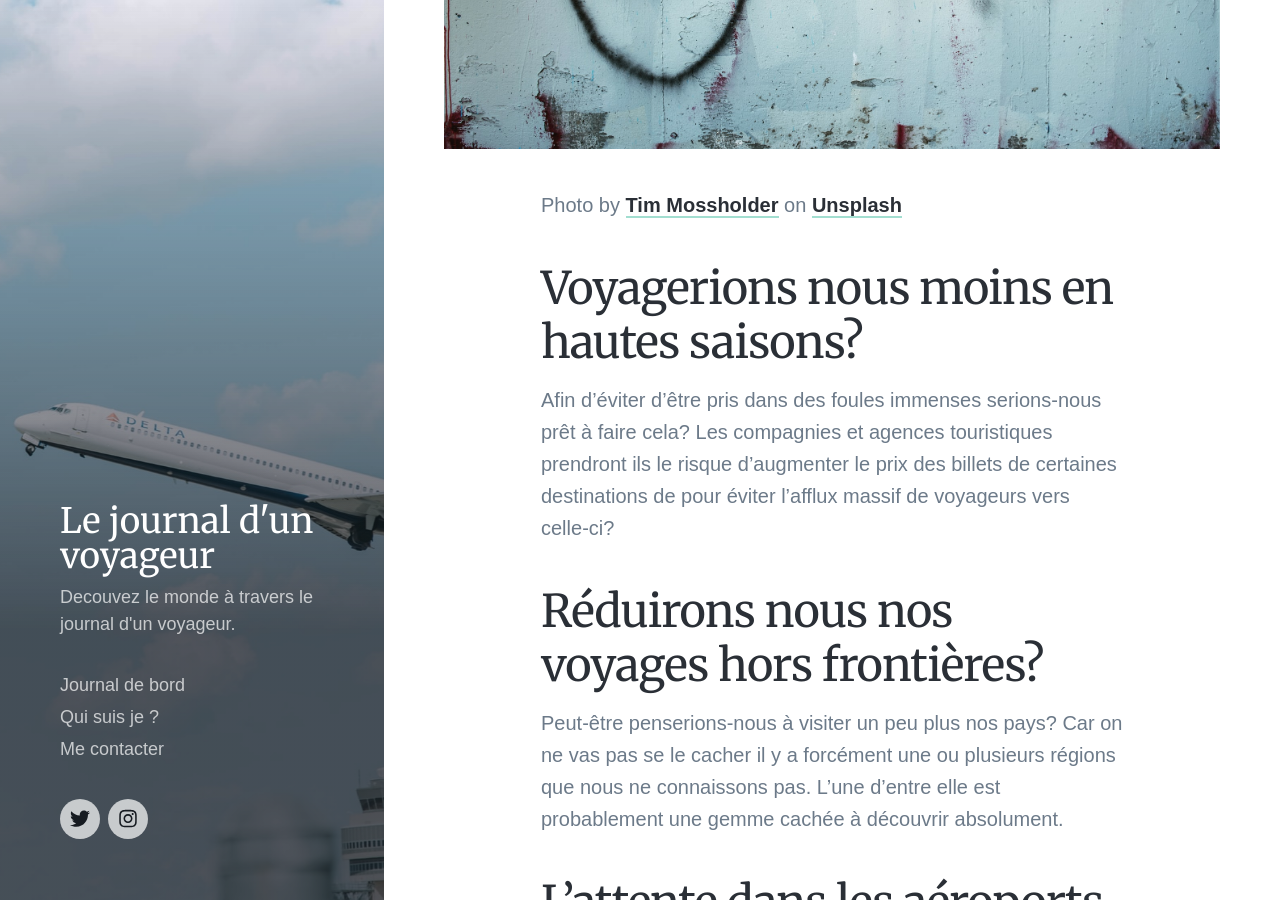
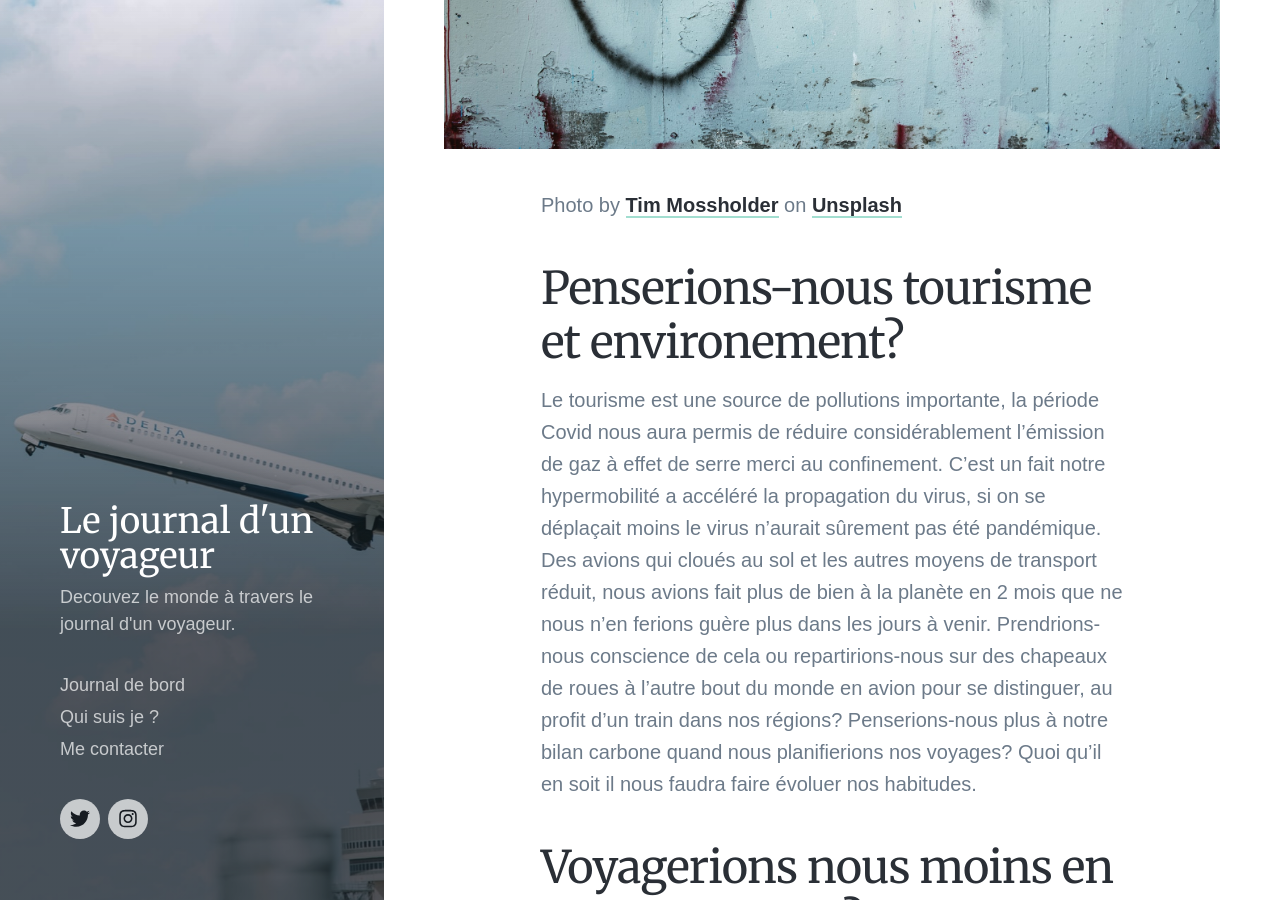
Before and after one commit to iFaroukGN/ifaroukgn.github.io, a Jekyll site: the page built from _posts/2020-05-10-le-tourisme-post-covid.md, in a window 1280 px wide and 900 px high, scrolled down 1938 px. Built offline with Jekyll 4.4.1, drawn with Linux system fonts in a browser that asks for light colours; nearby versions of some CDN libraries; some web fonts are replaced.

Commit message:
Adding environemental impact

```diff
--- a/_posts/2020-05-10-le-tourisme-post-covid.md
+++ b/_posts/2020-05-10-le-tourisme-post-covid.md
@@ -21,6 +21,9 @@ Cette décénnie aura connu un début improbable, longtemps nous nous en souvien
 	<img src="images/post-covid-tourism/what_now.jpg" alt="Tourisme post covid 19 et après?">
 </div>
 Photo by [Tim Mossholder](https://unsplash.com/@timmossholder?utm_source=unsplash&utm_medium=referral&utm_content=creditCopyText) on [Unsplash](https://unsplash.com/?utm_source=unsplash&utm_medium=referral&utm_content=creditCopyText)
+
+## Penserions-nous tourisme et environement?
+ Le tourisme est une source de pollutions importante, la période Covid nous aura permis de réduire considérablement l'émission de gaz à effet de serre merci au confinement. C'est un fait notre hypermobilité a accéléré la propagation du virus, si on se déplaçait moins le virus n'aurait sûrement pas été pandémique. Des avions qui cloués au sol et les autres moyens de transport réduit, nous avions fait plus de bien à la planète en 2 mois que ne nous n'en ferions guère plus dans les jours à venir. Prendrions-nous conscience de cela ou repartirions-nous sur des chapeaux de roues à l'autre bout du monde en avion pour se distinguer, au profit d'un train dans nos régions? Penserions-nous plus à notre bilan carbone quand nous planifierions nos voyages? Quoi qu'il en soit il nous faudra faire évoluer nos habitudes.
 
 ## Voyagerions nous moins en hautes saisons?
 Afin d'éviter d'être pris dans des foules immenses serions-nous prêt à faire cela?
```
